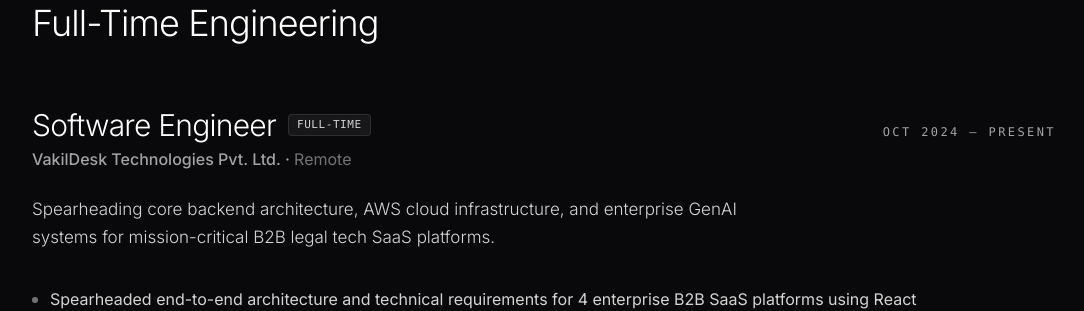
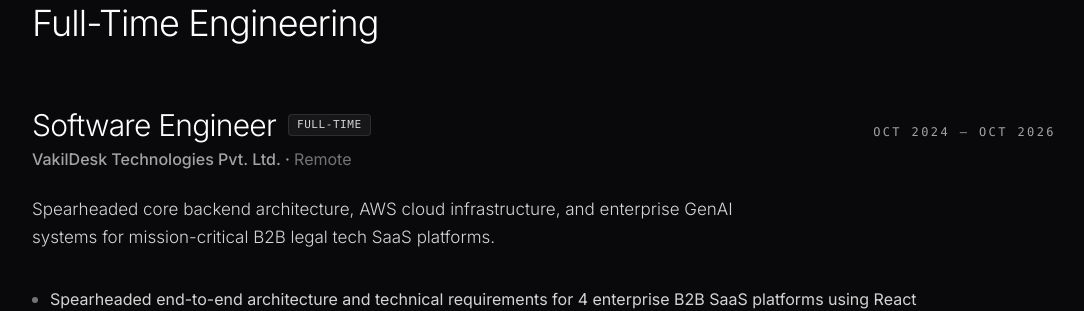
Before and after one commit to crazycodeop/Portfolio_new, a Next.js app: page / in a window 1280 px wide. Shown: the part 820-1131 px from the top of the page, without its empty margins (32-1116 px from the left). Built offline with nearby package versions, Linux system fonts and the light colour scheme.

Commit message:
fix(experience): update VakilDesk timeline to OCT 2024 — OCT 2026

```diff
--- a/components/Experience/Experience.tsx
+++ b/components/Experience/Experience.tsx
@@ -3,11 +3,11 @@ import React from 'react';
 const fullTimeExperience = {
   company: 'VakilDesk Technologies Pvt. Ltd.',
   role: 'Software Engineer',
-  period: 'OCT 2024 — PRESENT',
+  period: 'OCT 2024 — OCT 2026',
   type: 'Full-time',
   location: 'Remote',
   summary:
-    'Spearheading core backend architecture, AWS cloud infrastructure, and enterprise GenAI systems for mission-critical B2B legal tech SaaS platforms.',
+    'Spearheaded core backend architecture, AWS cloud infrastructure, and enterprise GenAI systems for mission-critical B2B legal tech SaaS platforms.',
   highlights: [
     'Spearheaded end-to-end architecture and technical requirements for 4 enterprise B2B SaaS platforms using React and Django, delivering 100% on-time across 10+ corporate clients.',
     'Engineered high-availability cloud infrastructure on AWS (EC2, S3, RDS) with Docker and Jenkins CI/CD—cutting deployment cycles by 35% with 99.9% SLA uptime, and reducing hosting costs by 50% via memory leak fixes and EC2 rightsizing (32 GiB to 8 GiB RAM).',
```
